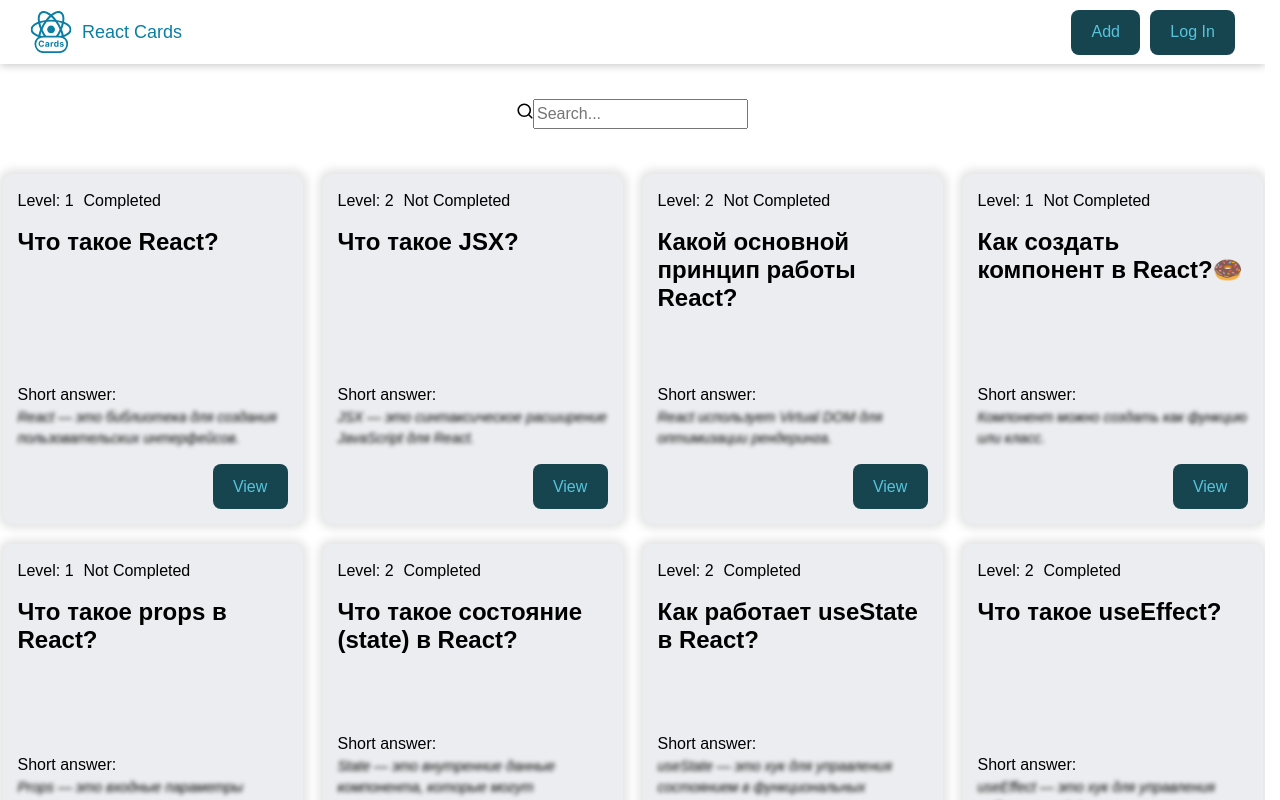
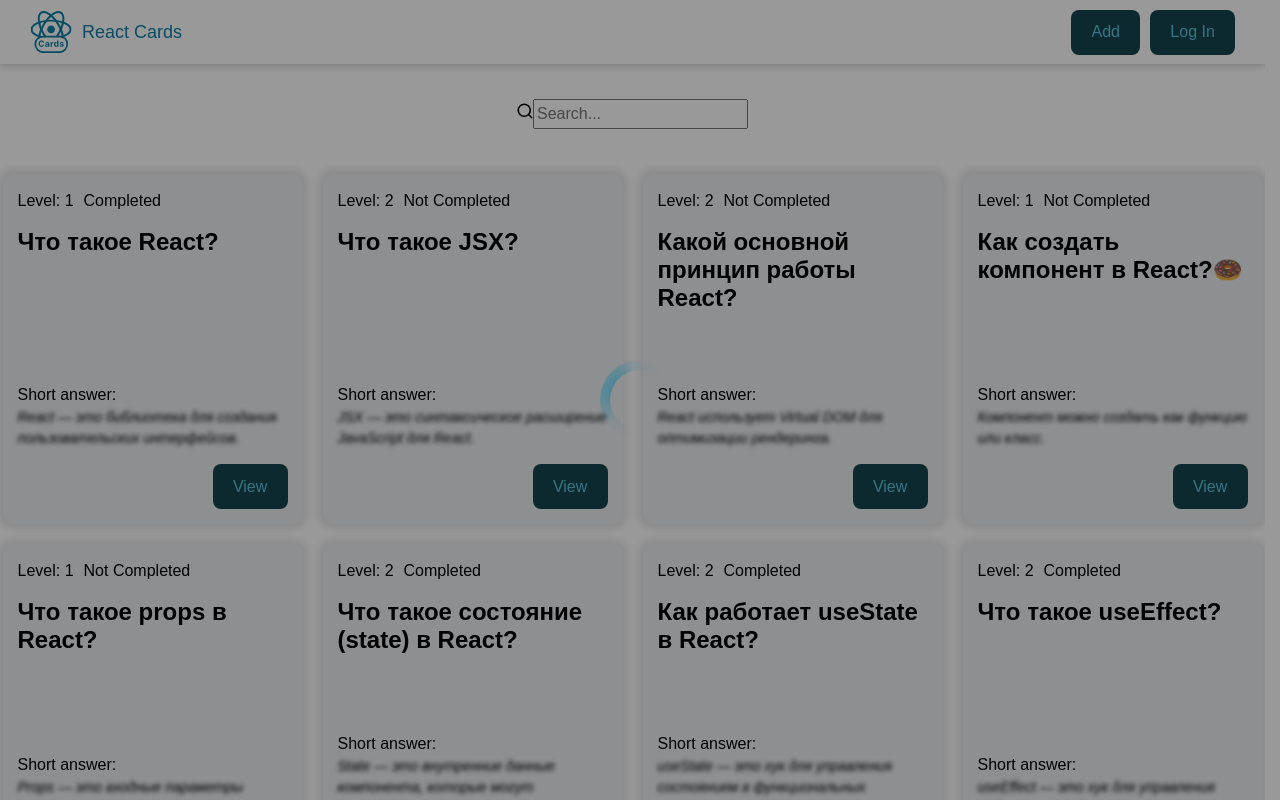
Before and after one commit to sabyrka66/react-cards, a React (Vite) app: page / in a window 1280 px wide. Built offline with nearby package versions, Linux system fonts and the light colour scheme; data requests are answered from the project's data file; a web font is replaced by a local one.

Commit message:
fix: align useFetch callback to return void

```diff
--- a/eslint.config.js
+++ b/eslint.config.js
@@ -5,11 +5,13 @@
 import reactX from 'eslint-plugin-react-x'
 import reactDom from 'eslint-plugin-react-dom'
 import tseslint from 'typescript-eslint'
+import prettierConfig from 'eslint-config-prettier'
 import eslintPluginPrettier from 'eslint-plugin-prettier'
 import { defineConfig, globalIgnores } from 'eslint/config'
 
 export default defineConfig([
   globalIgnores(['dist']),
+  prettierConfig,
   {
     files: ['**/*.{ts,tsx}'],
     extends: [
@@ -19,7 +21,6 @@
       reactRefresh.configs.vite,
       reactX.configs['recommended-typescript'],
       reactDom.configs.recommended,
-      'prettier',
     ],
     plugins: {
       prettier: eslintPluginPrettier,
--- a/src/hooks/useFetch.tsx
+++ b/src/hooks/useFetch.tsx
@@ -1,15 +1,15 @@
-import { artificialDelay } from '@/heplers/artificialDelay'
+import { artificialDelay } from '@/helpers/artificialDelay'
 import { useState } from 'react'
 
-export const useFetch = (callback: (arg: string) => void) => {
-  const [isLoading, setIsLoading] = useState<boolean>(false)
+export const useFetch = (callback: (arg: string) => Promise<void>) => {
+  const [isLoading, setIsLoading] = useState(false)
   const [error, setError] = useState<string>('')
 
-  const fetchResponse = async (arg: string) => {
+  const fetchResponse = async (arg: string): Promise<void> => {
     try {
       setIsLoading(true)
       await artificialDelay()
-      return callback(arg)
+      await callback(arg)
     } catch (error: unknown) {
       if (error instanceof Error) {
         setError(error.message)
--- a/src/pages/HomePage/HomePage.tsx
+++ b/src/pages/HomePage/HomePage.tsx
@@ -11,17 +11,22 @@
   const [questionCards, setQuestionCards] = useState<QuestionApiItem[]>([])
   const [searchValue, setSearchValue] = useState<string>('')
 
-  const { fetchResponse, isLoading, error } = useFetch(async () => {
-    const response = await fetch(`${API_URL}/react`)
-    const questions = await response.json()
+  const { fetchResponse, isLoading, error } = useFetch(
+    async (): Promise<void> => {
+      const response = await fetch(`${API_URL}/react`)
 
-    setQuestionCards(questions)
-    return questions
-  })
+      if (!response.ok) {
+        throw new Error('Failed to fetch questions')
+      }
+
+      const questions = (await response.json()) as QuestionApiItem[]
+      setQuestionCards(questions)
+    },
+  )
 
   useEffect(() => {
-    fetchResponse('react')
-  }, [])
+    void fetchResponse('react')
+  }, [fetchResponse])
 
   const onSearchValueHandler = (event: ChangeEvent<HTMLInputElement>) => {
     setSearchValue(event.target.value)
--- a/vite.config.ts
+++ b/vite.config.ts
@@ -6,7 +6,7 @@
   plugins: [react()],
   resolve: {
     alias: {
-      '@': path.resolve(__dirname, './src')
-    }
-  }
+      '@': path.resolve(__dirname, './src'),
+    },
+  },
 })
```
Also changed, not shown: src/helpers/artificialDelay.ts (renamed from src/heplers/artificialDelay.ts).
